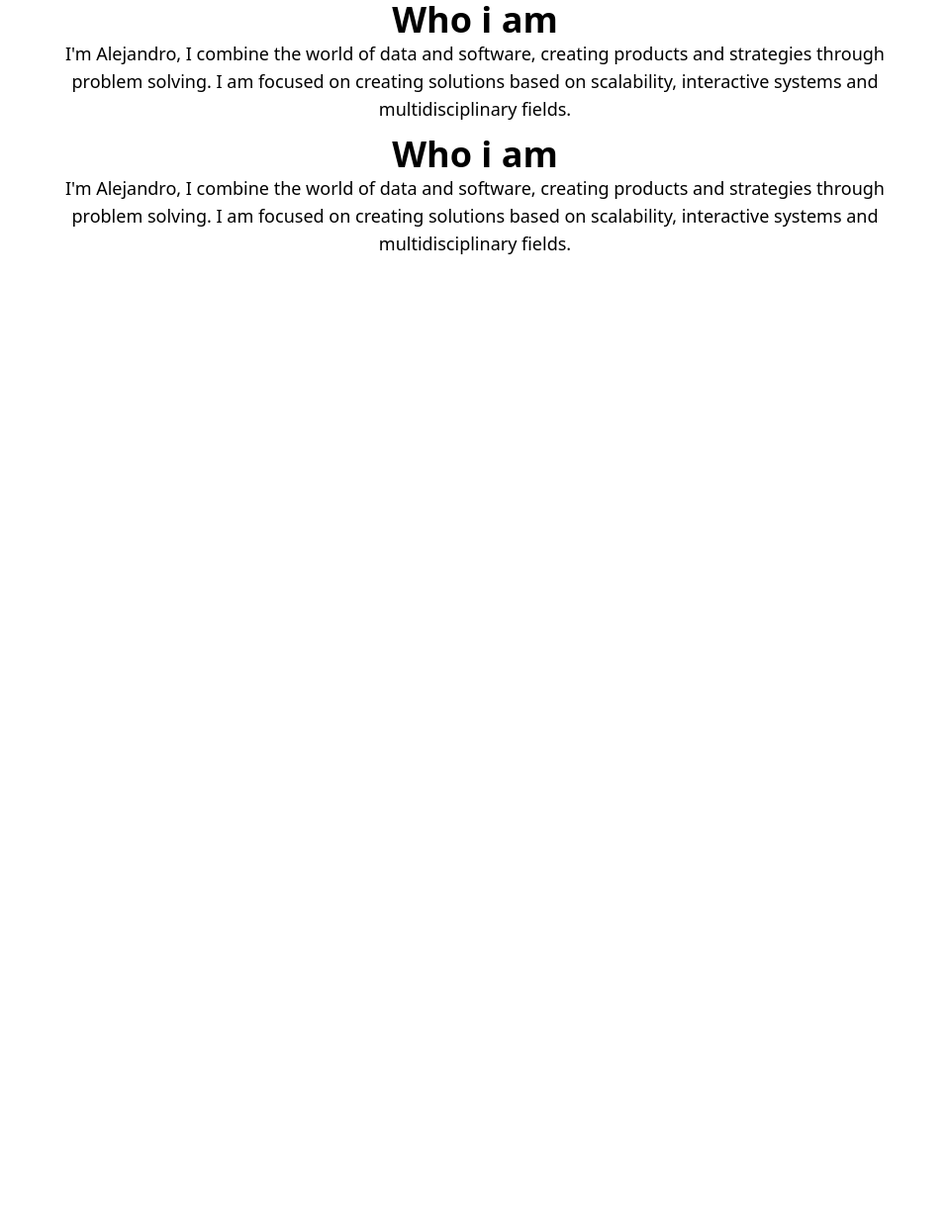
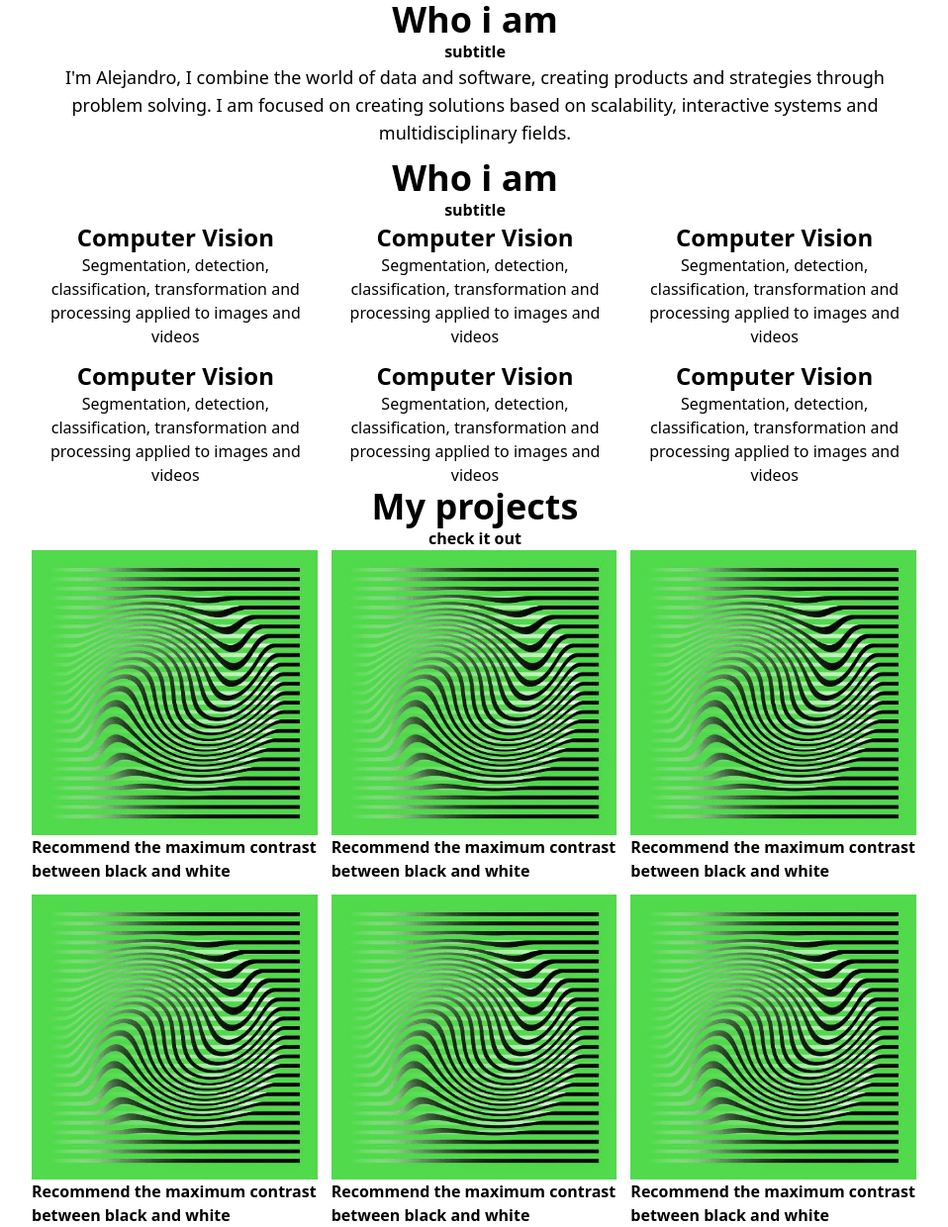
Before and after one commit to alejomaar/personal_webpage, a React (Vite) app: page / in a window 1280 px wide. Shown: the whole page at 99% size, without its empty margins (160-1118 px from the left). Before the commit the page ends 800 px from the top, so only its background shows below. Built offline with nearby package versions, Linux system fonts and the light colour scheme.

Commit message:
add boxes

```diff
--- a/src/App.jsx
+++ b/src/App.jsx
@@ -1,10 +1,11 @@
 import "./App.css";
-
+import img from "./assets/img.jpg";
 function App() {
   return (
     <div className="min-h-screen h-screen ">
       <div className="max-w-4xl mx-auto flex justify-center items-center flex-col">
         <h2 className="font-bold text-4xl">Who i am</h2>
+        <h3 className="font-bold">subtitle</h3>
         <p className="text-lg text-center">
           I'm Alejandro, I combine the world of data and software, creating
           products and strategies through problem solving. I am focused on
@@ -14,12 +15,89 @@ function App() {
       </div>
       <div className="max-w-4xl mx-auto flex justify-center items-center flex-col pt-3">
         <h2 className="font-bold text-4xl">Who i am</h2>
-        <p className="text-lg text-center">
-          I'm Alejandro, I combine the world of data and software, creating
-          products and strategies through problem solving. I am focused on
-          creating solutions based on scalability, interactive systems and
-          multidisciplinary fields.
-        </p>
+        <h3 className="font-bold">subtitle</h3>
+      </div>
+      <div className="max-w-4xl mx-auto grid grid-cols-3 gap-3">
+        <div className="">
+          <h3 className="font-bold text-2xl text-center">Computer Vision</h3>
+          <p className="text-center">
+            Segmentation, detection, classification, transformation and
+            processing applied to images and videos
+          </p>
+        </div>
+        <div className="">
+          <h3 className="font-bold text-2xl text-center">Computer Vision</h3>
+          <p className="text-center">
+            Segmentation, detection, classification, transformation and
+            processing applied to images and videos
+          </p>
+        </div>
+        <div className="">
+          <h3 className="font-bold text-2xl text-center">Computer Vision</h3>
+          <p className="text-center">
+            Segmentation, detection, classification, transformation and
+            processing applied to images and videos
+          </p>
+        </div>
+        <div className="">
+          <h3 className="font-bold text-2xl text-center">Computer Vision</h3>
+          <p className="text-center">
+            Segmentation, detection, classification, transformation and
+            processing applied to images and videos
+          </p>
+        </div>
+        <div className="">
+          <h3 className="font-bold text-2xl text-center">Computer Vision</h3>
+          <p className="text-center">
+            Segmentation, detection, classification, transformation and
+            processing applied to images and videos
+          </p>
+        </div>
+        <div className="">
+          <h3 className="font-bold text-2xl text-center">Computer Vision</h3>
+          <p className="text-center">
+            Segmentation, detection, classification, transformation and
+            processing applied to images and videos
+          </p>
+        </div>
+      </div>
+      <div className="max-w-4xl mx-auto flex justify-center items-center flex-col">
+        <h2 className="font-bold text-4xl">My projects</h2>
+        <h3 className="font-bold">check it out</h3>
+        <div className="grid grid-cols-3 gap-3">
+          <div>
+            <img src={img} alt="" srcset="" />
+            <span className="font-bold">
+              Recommend the maximum contrast between black and white
+            </span>
+          </div>
+          <div>
+            <img src={img} alt="" srcset="" />
+            <span className="font-bold">
+              Recommend the maximum contrast between black and white
+            </span>
+          </div>
+          <div>
+            <img src={img} alt="" srcset="" />
+            <span className="font-bold">
+              Recommend the maximum contrast between black and white
+            </span>
+          </div>
+          <div>
+            <img src={img} alt="" srcset="" />
+            <span className="font-bold">
+              Recommend the maximum contrast between black and white
+            </span>
+          </div>
+          <div>
+            <img src={img} alt="" srcset="" />
+            <span className="font-bold">Recommend the maximum contrast between black and white</span>
+          </div>
+          <div>
+            <img src={img} alt="" srcset="" />
+            <span className="font-bold">Recommend the maximum contrast between black and white</span>
+          </div>
+        </div>
       </div>
     </div>
   );
```
Also changed, not shown: public/img.JPG (added), src/assets/img.jpg (added).
